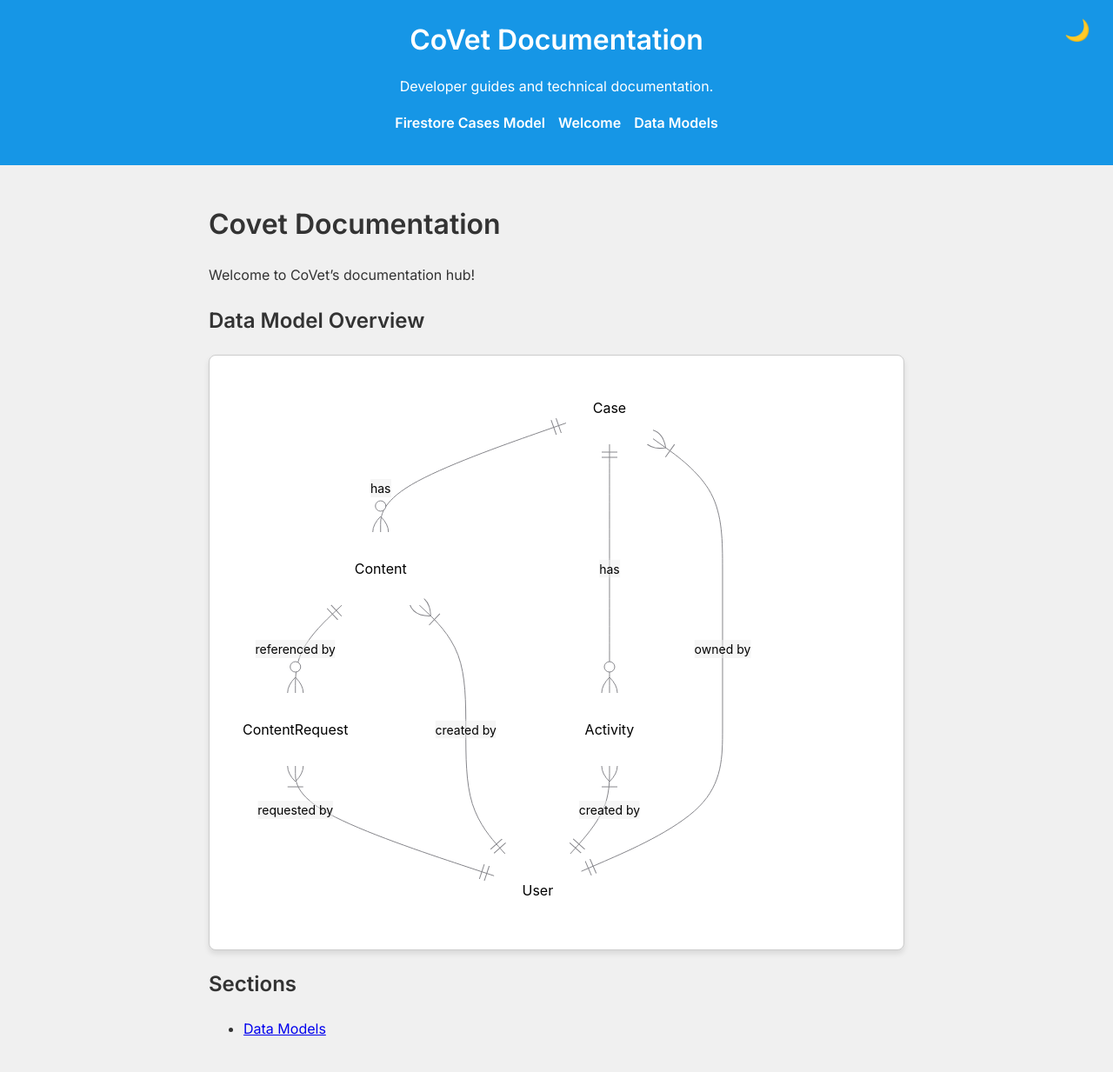
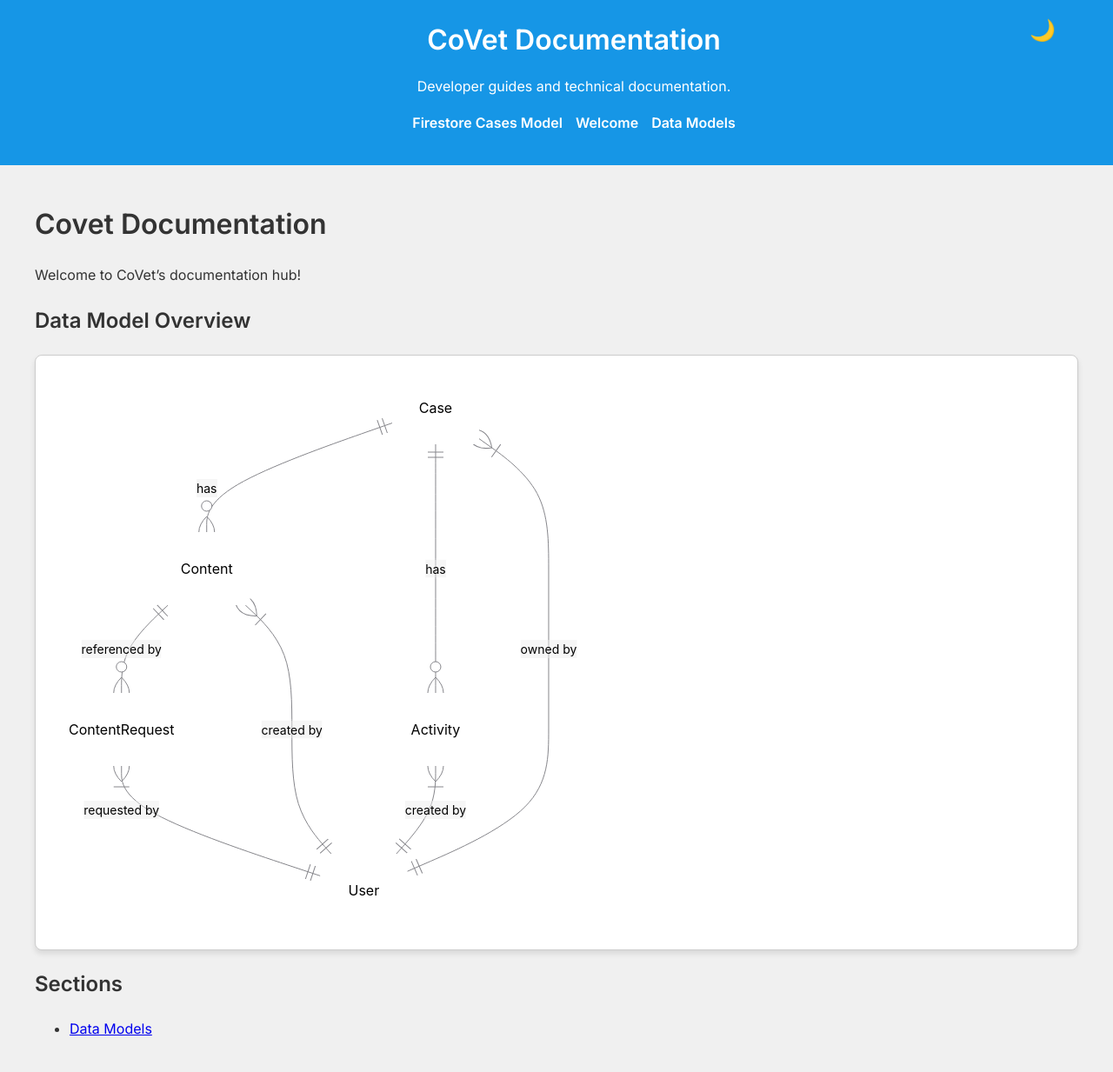
Before and after one commit to coreybb/docs, a Jekyll site: the page built from index.md, in a window 1280 px wide. Shown: the whole page at 87% size. Built offline with Jekyll 4.4.1, drawn with Linux system fonts in a browser that asks for light colours.

Commit message:
a;fiuawng

```diff
--- a/_layouts/default.html
+++ b/_layouts/default.html
@@ -54,6 +54,7 @@
             --text-color: #333;
             --primary-color: #1696E6;
         }
+
         body {
             font-family: 'Inter', sans-serif;
             line-height: 1.6;
@@ -63,17 +64,21 @@
             padding: 0;
             transition: background-color 0.3s, color 0.3s;
         }
+
         header {
             text-align: center;
             padding: 20px;
             background-color: var(--primary-color);
             color: white;
             position: relative;
+            width: 100%;
         }
+
         header h1 {
             margin: 0;
             font-size: 2rem;
         }
+
         nav ul {
             list-style: none;
             padding: 0;
@@ -82,23 +87,28 @@
             gap: 15px;
             margin-top: 10px;
         }
+
         nav li {
             display: inline;
         }
+
         nav a {
             color: white;
             text-decoration: none;
             font-weight: 600;
         }
+
         nav a:hover {
             text-decoration: underline;
         }
+
         .container {
-            max-width: 800px;
-            margin: 0 auto;
+            width: min(95vw, 1200px);
+            margin-inline: auto;
             padding: 20px;
             position: relative;
         }
+
         .mermaid {
             margin: 20px 0;
             padding: 10px;
@@ -106,16 +116,20 @@
             border-radius: 8px;
             background-color: #fff;
             box-shadow: 0 4px 6px rgba(0, 0, 0, 0.1);
+            overflow-x: auto;
+            max-width: 100%;
         }
+
         body.dark {
             --background-color: #292A2F;
             --text-color: #f5f5f7;
             --primary-color: #1696E6;
         }
+
         .theme-toggle {
-            position: absolute;
+            position: fixed;
             top: 20px;
-            right: 20px;
+            right: max(20px, calc((100vw - 1200px) / 2 + 20px));
             cursor: pointer;
             background: none;
             border: none;
@@ -124,8 +138,20 @@
             transition: transform 0.3s;
             z-index: 100;
         }
+
         .theme-toggle:hover {
             transform: scale(1.1);
+        }
+
+        @media (max-width: 768px) {
+            .container {
+                width: 95vw;
+                padding: 10px;
+            }
+
+            .theme-toggle {
+                right: 20px;
+            }
         }
     </style>
 </head>
```
